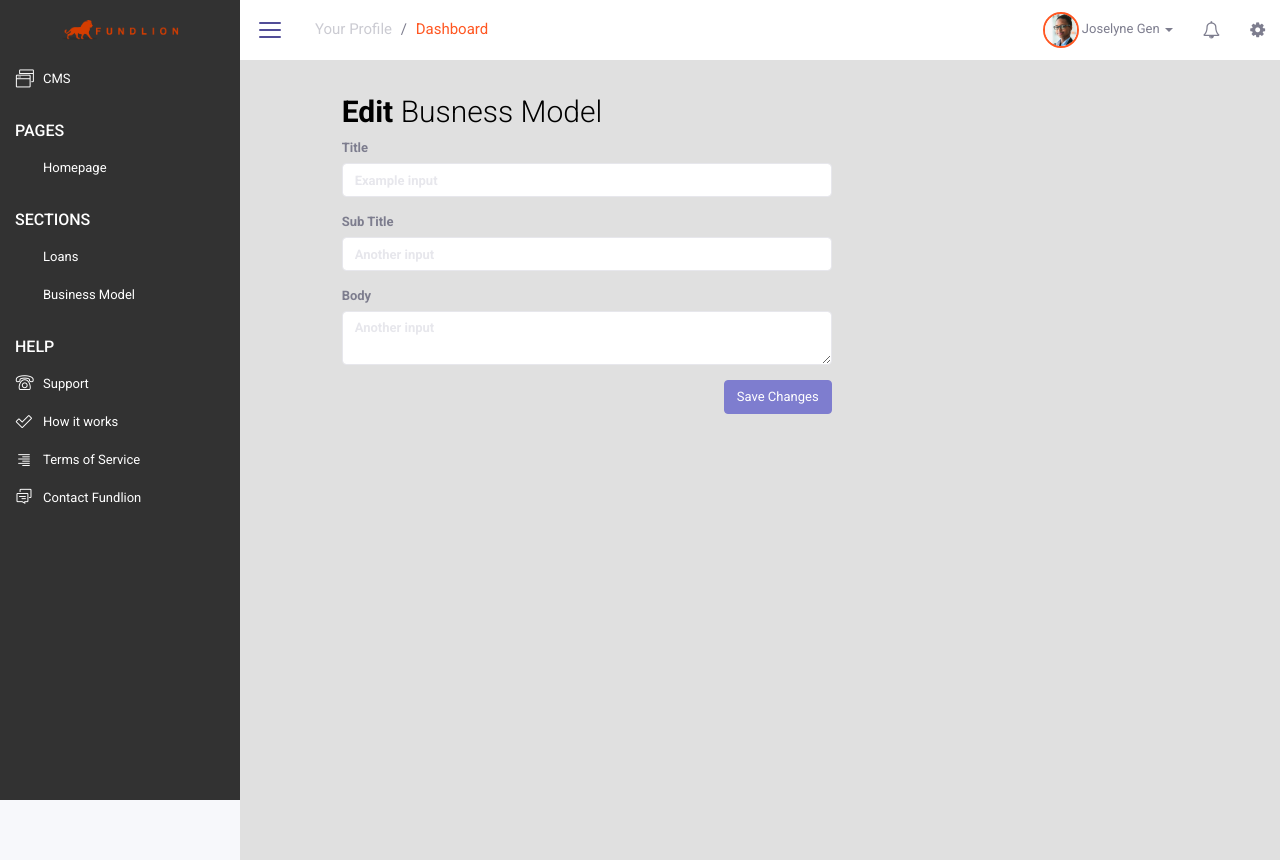
After one commit to teamalfy-technical/fundlion-fontend, a PHP site: page /business-model in a window 1280 px wide. The commit adds this page. Run offline with PHP 8.4, Linux system fonts and the light colour scheme; some libraries are stand-ins or nearby versions.

Commit message:
business model

```diff
--- /dev/null
+++ b/business-model.php
@@ -0,0 +1,353 @@
+<!DOCTYPE html>
+<html lang="en">
+
+<head>
+    <meta charset="UTF-8">
+    <meta http-equiv="X-UA-Compatible" content="IE=edge">
+    <title>Dashboard</title>
+    <meta name="viewport" content="width=device-width,initial-scale=1,user-scalable=no">
+    <link rel="apple-touch-icon" sizes="180x180" href="apple-touch-icon.png">
+    <link rel="icon" type="image/png" href="favicon-32x32.png" sizes="32x32">
+    <link rel="icon" type="image/png" href="favicon-16x16.png" sizes="16x16">
+    <link rel="manifest" href="manifest.json">
+    <link rel="mask-icon" href="safari-pinned-tab.svg" color="#7e7dcf">
+    <meta name="theme-color" content="#ffffff">
+    <link rel="stylesheet" href="https://stackpath.bootstrapcdn.com/font-awesome/4.7.0/css/font-awesome.min.css">
+
+    <link rel="stylesheet" href="https://fonts.googleapis.com/css?family=Roboto:300,400,400italic,500,700">
+    <link rel="stylesheet" href="fonts/myriad-pro-cufonfonts-webfont/myriad-pro-style.css">
+    <link rel="stylesheet" href="css/vendor.min.css">
+    <link rel="stylesheet" href="css/elephant.min.css">
+    <link rel="stylesheet" href="css/application.min.css">
+    <link rel="stylesheet" href="css/step-progress.min.css">
+    <link rel="stylesheet" href="css/style4.css">
+    <style>
+        .banks {
+            display: inline-block;
+            float: none;
+        }
+
+        #black-card {
+            background-image: url(img/core-img/cards.png);
+            width: 100%;
+            height: 100%;
+            margin: 0% 0px;
+            position: absolute;
+            background-size: 25%;
+            background-repeat: no-repeat;
+            background-position: 100% 100%;
+        }
+    </style>
+</head>
+
+<body class="layout layout-header-fixed">
+    <div class="layout-header">
+        <div class="navbar navbar-default">
+            <div class="navbar-header">
+                <a class="navbar-brand navbar-brand-center" href="index.html">
+                    <img class="navbar-brand-logo" src="img/core-img/logo2.png" alt="fundlion">
+                </a>
+                <button class="navbar-toggler visible-xs-block collapsed" type="button" data-toggle="collapse" data-target="#sidenav">
+                    <span class="sr-only">Toggle navigation</span>
+                    <span class="bars">
+                        <span class="bar-line bar-line-1 out"></span>
+                        <span class="bar-line bar-line-2 out"></span>
+                        <span class="bar-line bar-line-3 out"></span>
+                    </span>
+                    <span class="bars bars-x">
+                        <span class="bar-line bar-line-4"></span>
+                        <span class="bar-line bar-line-5"></span>
+                    </span>
+                </button>
+                <button class="navbar-toggler visible-xs-block collapsed" type="button" data-toggle="collapse" data-target="#navbar">
+                    <span class="sr-only">Toggle navigation</span>
+                    <span class="arrow-up"></span>
+                    <span class="ellipsis ellipsis-vertical">
+                        <img class="ellipsis-object" width="32" height="32" src="img/avatar.jpg" alt="Joselyne Gen">
+                    </span>
+                </button>
+            </div>
+            <div class="navbar-toggleable" style="background-color: #fff;">
+                <nav id="navbar" class="navbar-collapse collapse">
+                    <button class="sidenav-toggler hidden-xs" title="Collapse sidenav ( [ )" aria-expanded="true" type="button">
+                        <span class="sr-only">Toggle navigation</span>
+                        <span class="bars">
+                            <span class="bar-line bar-line-1 out"></span>
+                            <span class="bar-line bar-line-2 out"></span>
+                            <span class="bar-line bar-line-3 out"></span>
+                            <span class="bar-line bar-line-4 in"></span>
+                            <span class="bar-line bar-line-5 in"></span>
+                            <span class="bar-line bar-line-6 in"></span>
+                        </span>
+                    </button>
+                    <ul class="nav navbar-nav navbar-right">
+                        <li class="visible-xs-block">
+                            <h4 class="navbar-text text-center">Hi, Joselyne Gen</h4>
+                        </li>
+
+                        <li class="dropdown hidden-xs">
+                            <button class="navbar-account-btn" data-toggle="dropdown" aria-haspopup="true">
+                                <img class="circle" width="36" height="36" src="img/avatar.jpg" alt="Joselyne Gen"> Joselyne Gen
+                                <span class="caret"></span>
+                            </button>
+                            <ul class="dropdown-menu dropdown-menu-right">
+                                <!-- <li class="divider"></li> -->
+                                <li><a href="contacts.html">Contacts</a></li>
+                                <li><a href="profile.html">Profile</a></li>
+                                <li><a href="login-1.html">Sign out</a></li>
+                            </ul>
+                        </li>
+                        <li class="visible-xs-block">
+                            <a href="contacts.html">
+                                <span class="icon icon-users icon-lg icon-fw"></span> Contacts
+                            </a>
+                        </li>
+                        <li class="visible-xs-block">
+                            <a href="profile.html">
+                                <span class="icon icon-user icon-lg icon-fw"></span> Profile
+                            </a>
+                        </li>
+                        <li class="visible-xs-block">
+                            <a href="login-1.html">
+                                <span class="icon icon-power-off icon-lg icon-fw"></span> Sign out
+                            </a>
+                        </li>
+                        <li class="dropdown">
+                            <a class="dropdown-toggle" href="#" role="button" data-toggle="dropdown" aria-haspopup="true">
+                                <span class="icon-with-child hidden-xs">
+                                    <span class="icon icon-bell-o icon-lg"></span>
+                                    <!-- <span class="badge badge-primary badge-above right">7</span> -->
+                                </span>
+                                <span class="visible-xs-block">
+                                    <span class="icon icon-bell icon-lg icon-fw"></span>
+                                    <span class="badge badge-primary pull-right">7</span> Notifications
+                                </span>
+                            </a>
+                            <div class="dropdown-menu dropdown-menu-right dropdown-menu-lg">
+                                <div class="dropdown-header">
+                                    <a class="dropdown-link" href="#">Mark all as read</a>
+                                    <h5 class="dropdown-heading">Recent Notifications</h5>
+                                </div>
+                                <div class="dropdown-body">
+                                    <div class="list-group list-group-divided custom-scrollbar">
+                                        <a class="list-group-item" href="#">
+                                            <div class="notification">
+                                                <div class="notification-media">
+                                                    <span class="icon icon-exclamation-triangle bg-warning circle sq-40"></span>
+                                                </div>
+                                                <div class="notification-content">
+                                                    <small class="notification-timestamp">35 min</small>
+                                                    <h5 class="notification-heading">Update Status</h5>
+                                                    <p class="notification-text">
+                                                        <small class="truncate">Failed to get available update data. To ensure the proper functioning of your application, update now.</small>
+                                                    </p>
+                                                </div>
+                                            </div>
+                                        </a>
+                                        <a class="list-group-item" href="#">
+                                            <div class="notification">
+                                                <div class="notification-media">
+                                                    <span class="icon icon-flag bg-success circle sq-40"></span>
+                                                </div>
+                                                <div class="notification-content">
+                                                    <small class="notification-timestamp">43 min</small>
+                                                    <h5 class="notification-heading">Account Contact Change</h5>
+                                                    <p class="notification-text">
+                                                        <small class="truncate">A contact detail associated with your account teddy.wilson, has recently changed.</small>
+                                                    </p>
+                                                </div>
+                                            </div>
+                                        </a>
+                                        <a class="list-group-item" href="#">
+                                            <div class="notification">
+                                                <div class="notification-media">
+                                                    <span class="icon icon-exclamation-triangle bg-warning circle sq-40"></span>
+                                                </div>
+                                                <div class="notification-content">
+                                                    <small class="notification-timestamp">1 hr</small>
+                                                    <h5 class="notification-heading">Failed Login Warning</h5>
+                                                    <p class="notification-text">
+                                                        <small class="truncate">There was a failed login attempt from "192.98.19.164" into the account teddy.wilson.</small>
+                                                    </p>
+                                                </div>
+                                            </div>
+                                        </a>
+                                    </div>
+                                </div>
+                                <div class="dropdown-footer">
+                                    <a class="dropdown-btn" href="#">See All</a>
+                                </div>
+                            </div>
+                        </li>
+                        <li class="dropdown">
+                            <a class="dropdown-toggle" href="#" role="button">
+                                <span class="icon-with-child hidden-xs">
+                                    <span class="icon icon-cog icon-lg"></span>
+                                </span>
+                                <span class="visible-xs-block">
+                                    <span class="icon icon-cog icon-lg icon-fw"></span> Messages
+                                </span>
+                            </a>
+
+                        </li>
+                    </ul>
+                    <div class="title-bar">
+                        <!-- <h1 class="title-bar-title">
+                <span class="d-ib">Dasxxhboard</span>
+              </h1> -->
+                        <nav aria-label="breadcrumb">
+                            <ol class="breadcrumb" style="margin: 10px 0px 10px 0px;font-size: 15px;">
+                                <li class="breadcrumb-item"><a href="#" class="text-muted">Your Profile</a></li>
+                                <li class="breadcrumb-item active" style="color: #FF5722;" aria-current="page">Dashboard</li>
+                            </ol>
+                        </nav>
+                    </div>
+                </nav>
+            </div>
+        </div>
+    </div>
+    <div class="layout-main">
+        <div class="layout-sidebar">
+            <div class="layout-sidebar-backdrop"></div>
+            <div class="layout-sidebar-body">
+                <div class="custom-scrollbar">
+                    <?php include 'sidenav.php'; ?>
+                </div>
+            </div>
+        </div>
+        <div class="layout-content">
+            <div class="layout-content-body container" style="background-color: #e0e0e0;font-weight: 700; min-height:100vh;">
+                <!-- <div class="container"> -->
+                <div class="row">
+                    <div class="col-lg-10 col-lg-offset-1">
+                        <h2 style="color: #000000;font-weight: 900;">Edit <span style="font-weight: 100;">Busness Model</span></h2>
+                    </div>
+                </div>
+
+                <div class="row ">
+                    <div class="col-lg-6 col-lg-offset-1">
+
+                        <form>
+                            <div class="form-group">
+                                <label for="formGroupExampleInput">Title</label>
+                                <input type="text" class="form-control" id="formGroupExampleInput" placeholder="Example input">
+                            </div>
+                            <div class="form-group">
+                                <label for="formGroupExampleInput2">Sub Title</label>
+                                <input type="text" class="form-control" id="formGroupExampleInput2" placeholder="Another input">
+                            </div>
+                            <div class="form-group">
+                                <label for="formGroupExampleInput2">Body</label>
+                                <textarea class="form-control" id="formGroupExampleInput2" placeholder="Another input"></textarea>
+                            </div>
+                            <button type="submit" class="btn btn-primary pull-right">Save Changes</button>
+
+                        </form>
+
+                    </div>
+                </div>
+
+                <!-- </div> -->
+            </div>
+        </div>
+        <!-- <div class="layout-footer">
+        <div class="layout-footer-body">
+          <small class="version">Version 1.0.0</small>
+          <small class="copyright">2017 &copy; Elephant <a href="http://madebytilde.com/">Made by Tilde</a></small>
+        </div>
+      </div> -->
+    </div>
+    <script src="js/vendor.min.js"></script>
+    <script src="js/elephant.min.js"></script>
+    <script src="js/application.min.js"></script>
+
+
+    <script>
+        (function($) {
+
+            $.fn.imagePicker = function(options) {
+
+                // Define plugin options
+                var settings = $.extend({
+                    // Input name attribute
+                    name: "",
+                    // Classes for styling the input
+                    class: "form-control btn btn-default btn-block",
+                    // Icon which displays in center of input
+                    icon: "fa fa-plus fa-lg" //glyphicon glyphicon-plus
+                }, options);
+
+                // Create an input inside each matched element
+                return this.each(function() {
+                    $(this).html(create_btn(this, settings));
+                });
+
+            };
+
+            // Private function for creating the input element
+            function create_btn(that, settings) {
+                // The input icon element
+                var picker_btn_icon = $('<i class="' + settings.icon + '"></i>');
+
+                // The actual file input which stays hidden
+                var picker_btn_input = $('<input type="file" name="' + settings.name + '" />');
+
+                // The actual element displayed
+                var picker_btn = $('<div class="' + settings.class + ' img-upload-btn"></div>')
+                    .append(picker_btn_icon)
+                    .append(picker_btn_input);
+
+                // File load listener
+                picker_btn_input.change(function() {
+                    if ($(this).prop('files')[0]) {
+                        // Use FileReader to get file
+                        var reader = new FileReader();
+
+                        // Create a preview once image has loaded
+                        reader.onload = function(e) {
+                            var preview = create_preview(that, e.target.result, settings);
+                            $(that).html(preview);
+                        }
+
+                        // Load image
+                        reader.readAsDataURL(picker_btn_input.prop('files')[0]);
+                    }
+                });
+
+                return picker_btn
+            };
+
+            // Private function for creating a preview element
+            function create_preview(that, src, settings) {
+
+                // The preview image
+                var picker_preview_image = $('<img src="' + src + '" class="img-responsive img-rounded" />');
+
+                // The remove image button
+                var picker_preview_remove = $('<button class="btn btn-link"><small>Remove</small></button>');
+
+                // The preview element
+                var picker_preview = $('<div class="text-center"></div>')
+                    .append(picker_preview_image)
+                    .append(picker_preview_remove);
+
+                // Remove image listener
+                picker_preview_remove.click(function() {
+                    var btn = create_btn(that, settings);
+                    $(that).html(btn);
+                });
+
+                return picker_preview;
+            };
+
+        }(jQuery));
+
+        $(document).ready(function() {
+            $('.img-picker').imagePicker({
+                name: 'images'
+            });
+        })
+    </script>
+</body>
+
+</html>
--- a/sidenav.php
+++ b/sidenav.php
@@ -11,7 +11,7 @@
          <li class="sidenav-heading" style="font-size:16px;color: #fff;">PAGES</li>
          <li class="sidenav-item">
              <a href="homepage.php" aria-haspopup="true">
-                 <span class="sidenav-icon icon icon-works">&#103;</span>
+                 <!-- <span class="sidenav-icon icon icon-works">&#103;</span> -->
                  <span class="sidenav-label">Homepage</span>
              </a>
          </li>
@@ -56,8 +56,14 @@
          <li class="sidenav-heading" style="font-size:16px;color: #fff;">SECTIONS</li>
          <li class="sidenav-item">
              <a href="loans">
-                 <span class="sidenav-icon icon icon-works">&#192;</span>
+                 <!-- <span class="sidenav-icon icon icon-works">&#192;</span> -->
                  <span class="sidenav-label">Loans</span>
+             </a>
+         </li>
+         <li class="sidenav-item">
+             <a href="business-model">
+                 <!-- <span class="sidenav-icon icon icon-works">&#192;</span> -->
+                 <span class="sidenav-label">Business Model</span>
              </a>
          </li>
 
```
